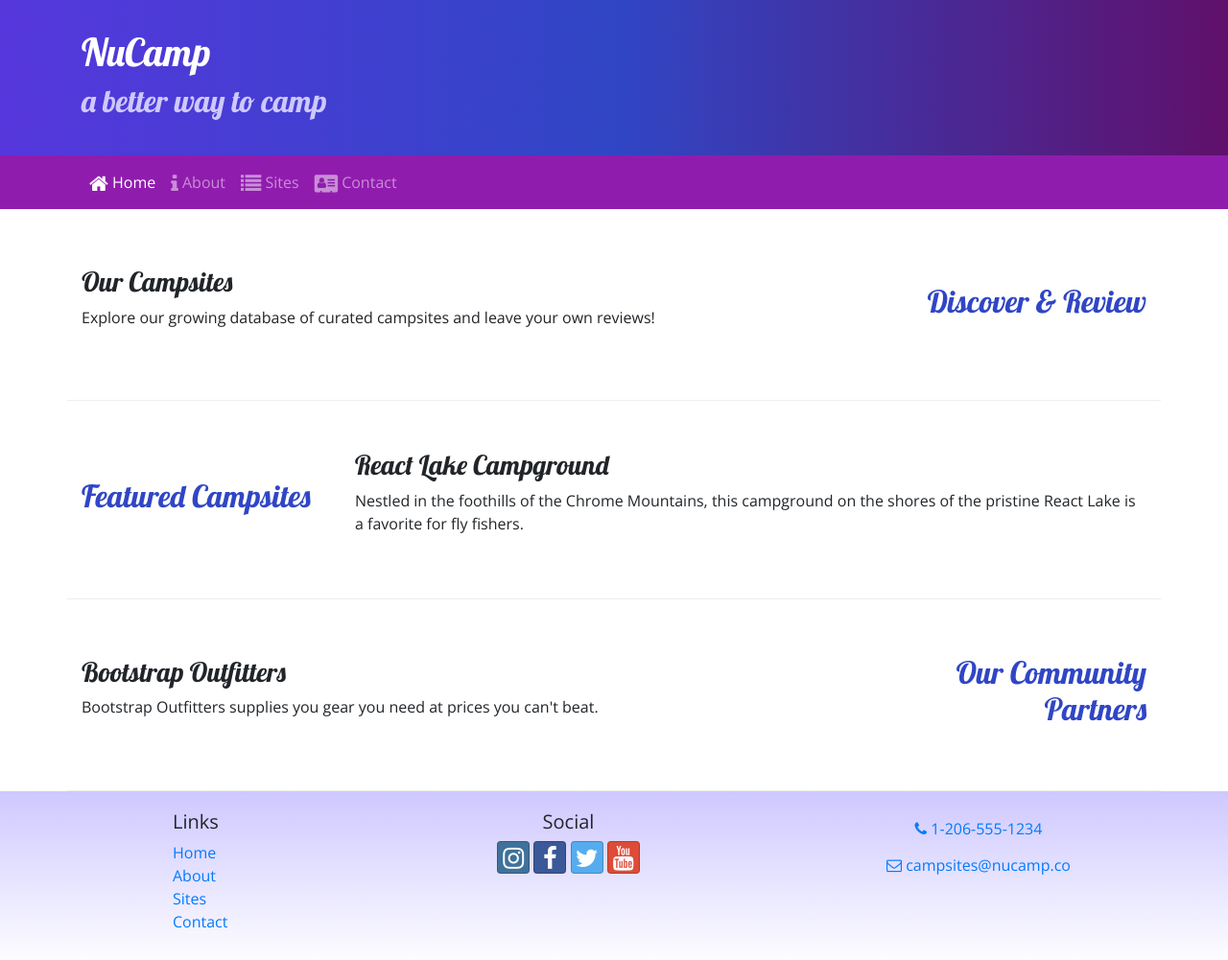
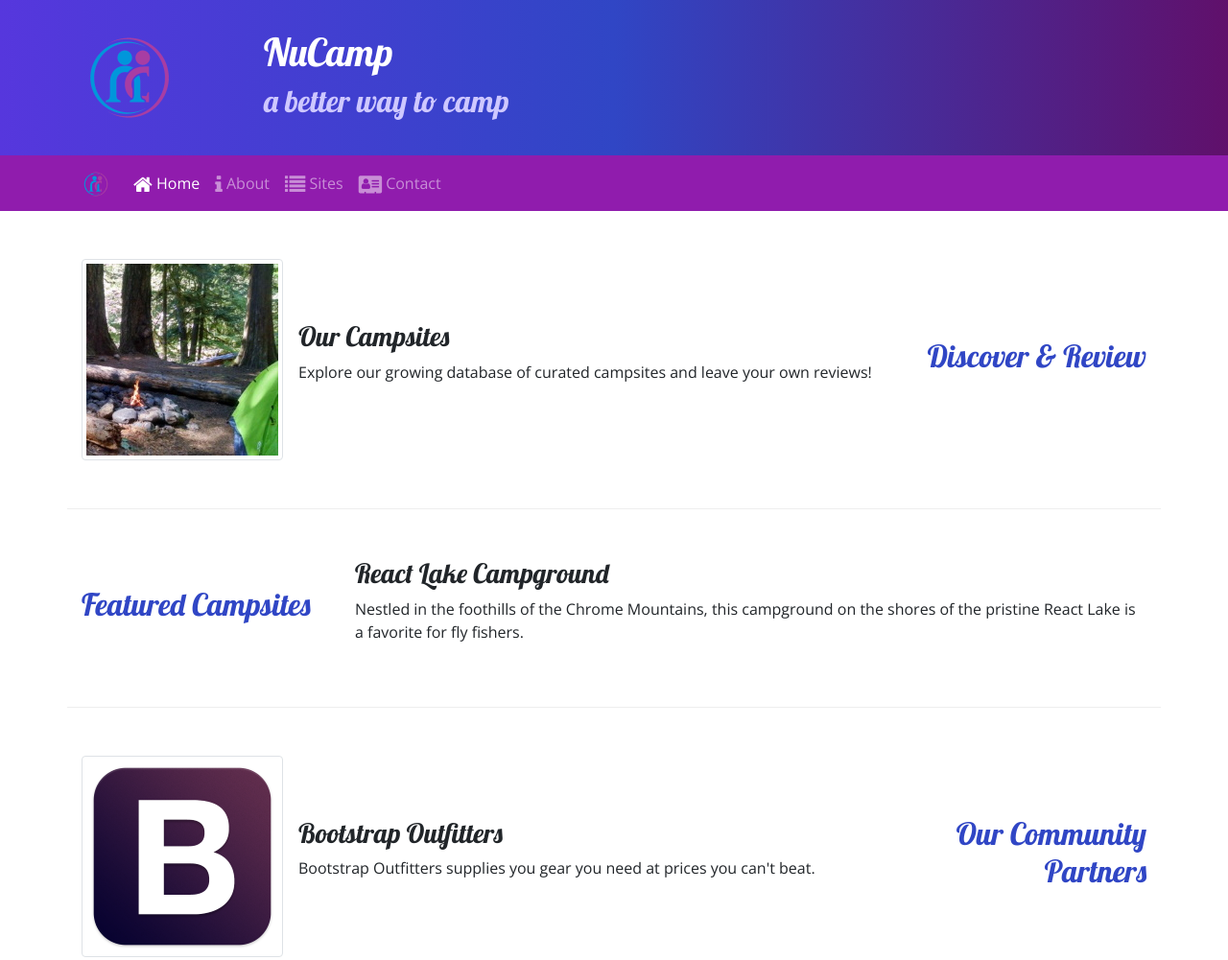
Before and after one commit to kyttekatte/nucamp, a website: page index.html in a window 1280 px wide. Shown: the top 1001 px of the page at 96% size. Drawn offline with nearby package versions, Linux system fonts and the light colour scheme.

Commit message:
Images and Media

```diff
--- a/index.html
+++ b/index.html
@@ -23,6 +23,9 @@
             <header class="jumbotron jumbotron-fluid">
                 <div class="container">
                     <div class="row">
+                        <div class="col-4 col-sm-3 col-md-2 align-self-center ">
+                            <img src="img/logo.png" class="img-fluid" />
+                        </div>
                         <div class="col">
                             <h1>NuCamp</h1>
                             <h2>a better way to camp</h2>
@@ -33,7 +36,8 @@
 
             <nav class="navbar navbar-expand-sm navbar-dark sticky-top">
                 <div class="container">
-                <button class="navbar-toggler ml-auto" type="button" data-toggle="collapse" data-target="#nucampNavbar">
+                    <a class="navbar-brand" href="#"><img src="img/logo.png" height="30" width="30" /></a>
+                    <button class="navbar-toggler" type="button" data-toggle="collapse" data-target="#nucampNavbar">
                         <span class="navbar-toggler-icon"></span>
                     </button>
                     <div class="collapse navbar-collapse" id="nucampNavbar">
@@ -53,8 +57,13 @@
                         <h2 class="text-sm-right">Discover & Review</h2>
                     </div>
                     <div class="col">
+                        <div class="media">
+                            <img class="d-flex mr-3 img-thumbnail" src="img/breadcrumb-trail-thumb.jpg" alt="Breadcrumb Trail thumbnail" />
+                            <div class="media-body align-self-center">
                                <h3>Our Campsites</h3>
                                <p class="d-none d-sm-block">Explore our growing database of curated campsites and leave your own reviews!</p>
+                            </div>
+                        </div>
                     </div>
                 </div>
 
@@ -73,8 +82,13 @@
                         <h2 class="text-sm-right">Our Community Partners</h2>
                     </div>
                     <div class="col">
+                        <div class="media">
+                            <img class="d-flex mr-3 img-thumbnail" src="img/bootstrap-thumb.png" alt="Bootstrap Outfitters" />
+                            <div class="media-body align-self-center">
                                 <h3>Bootstrap Outfitters</h3>
                                 <p class="d-none d-sm-block">Bootstrap Outfitters supplies you gear you need at prices you can't beat.</p>
+                            </div>
+                        </div>
                     </div>
                 </div>
             </div>
```
Also changed, not shown: aboutus.html (+6 -3 lines), contactus.html (+5 -1 lines). Lines whose indentation alone changed are shown as unchanged.
